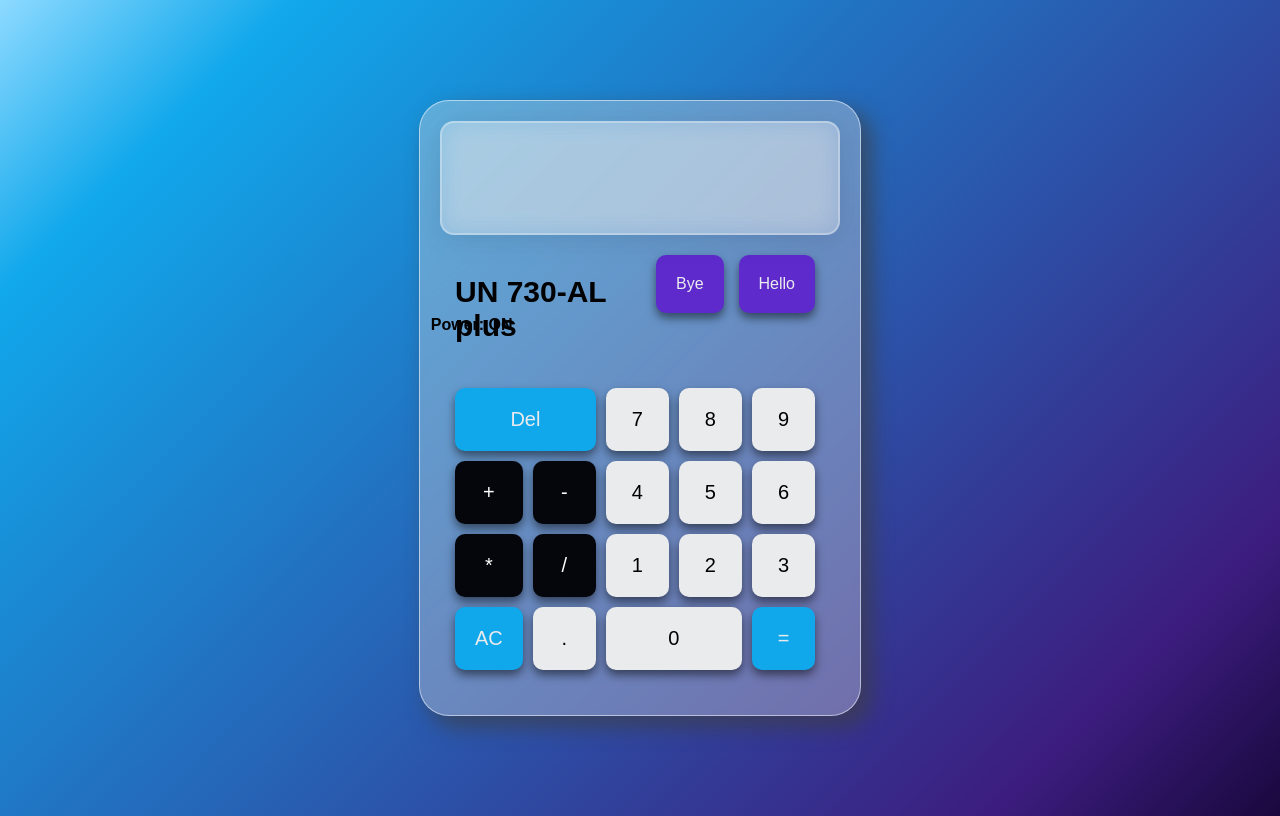
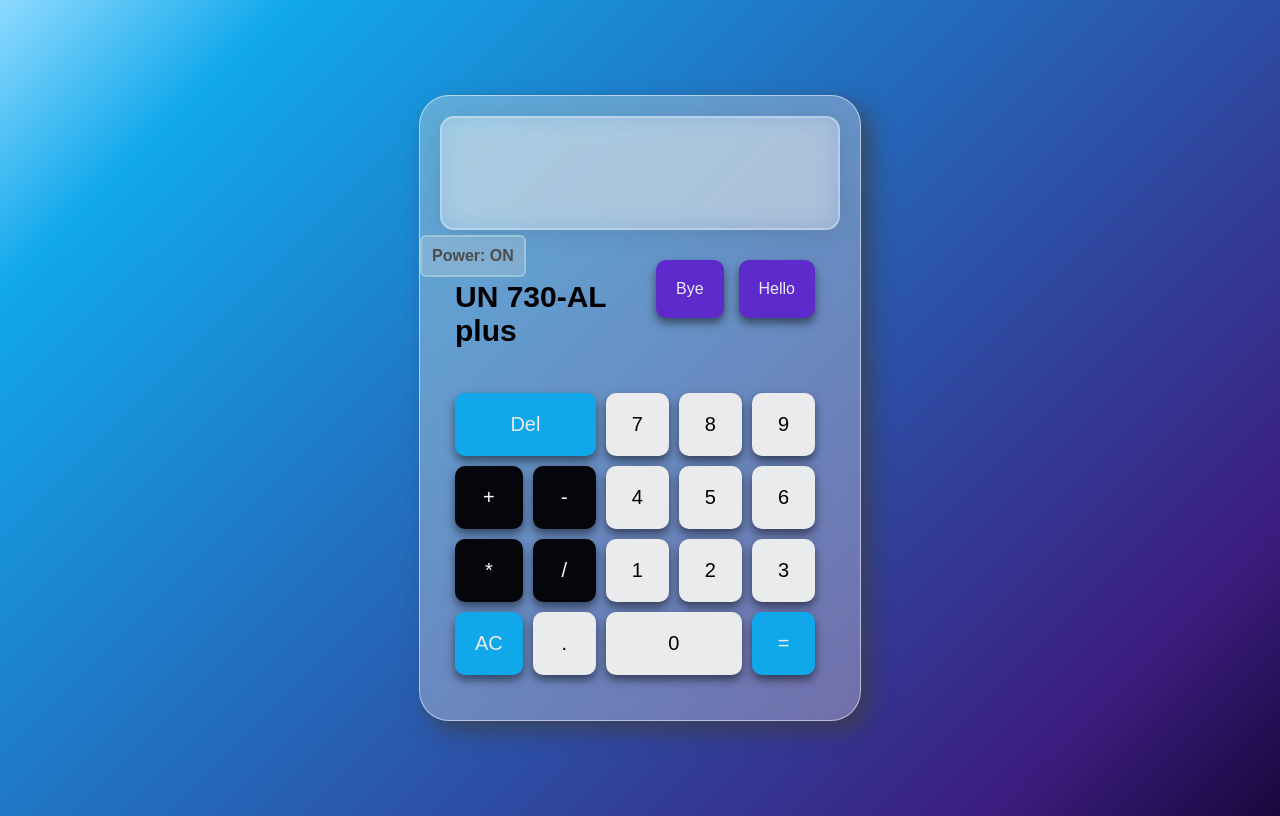
Before and after one commit to Huenyeon/prelim-calculator, a website built with Vite: page index.html in a window 1280 px wide. Built offline with nearby package versions, Linux system fonts and the light colour scheme; a web font is replaced by a local one.

Commit message:
added stuffs

```diff
--- a/main.css
+++ b/main.css
@@ -59,13 +59,16 @@ body{
         display:flex;
         justify-content: end;
         padding: 5px;
+        margin-top: 10px;
         border-radius: 20px;
+
     }
 
     .operationsAndNum{
         display: grid;
         grid-template-columns: repeat(5,1fr);
         padding:10px;
+
     }
 
     .operationsAndNum .one, .two, .three, .four, .five, .six, .seven, .eight, .nine, .zero, .deciPoint{
@@ -190,9 +193,17 @@ body{
     }
 
     .status{
+        background-color: rgba(242, 242, 242, 0.76);
+        position: absolute;
+        margin-right: 68%;
+        margin-top:-20px;
+        font-weight: 700;
+        padding: 10px;
+        background: rgba(213, 213, 213, 0.269);
+        color: rgb(76, 76, 76);
 
-        position: absolute;
-        margin-right: 71%;
-        margin-top: 15%;
-        font-weight: 700;
+        border-radius: 6px;
+        border: 2px solid #9ac6dc
+
+
     }
```
